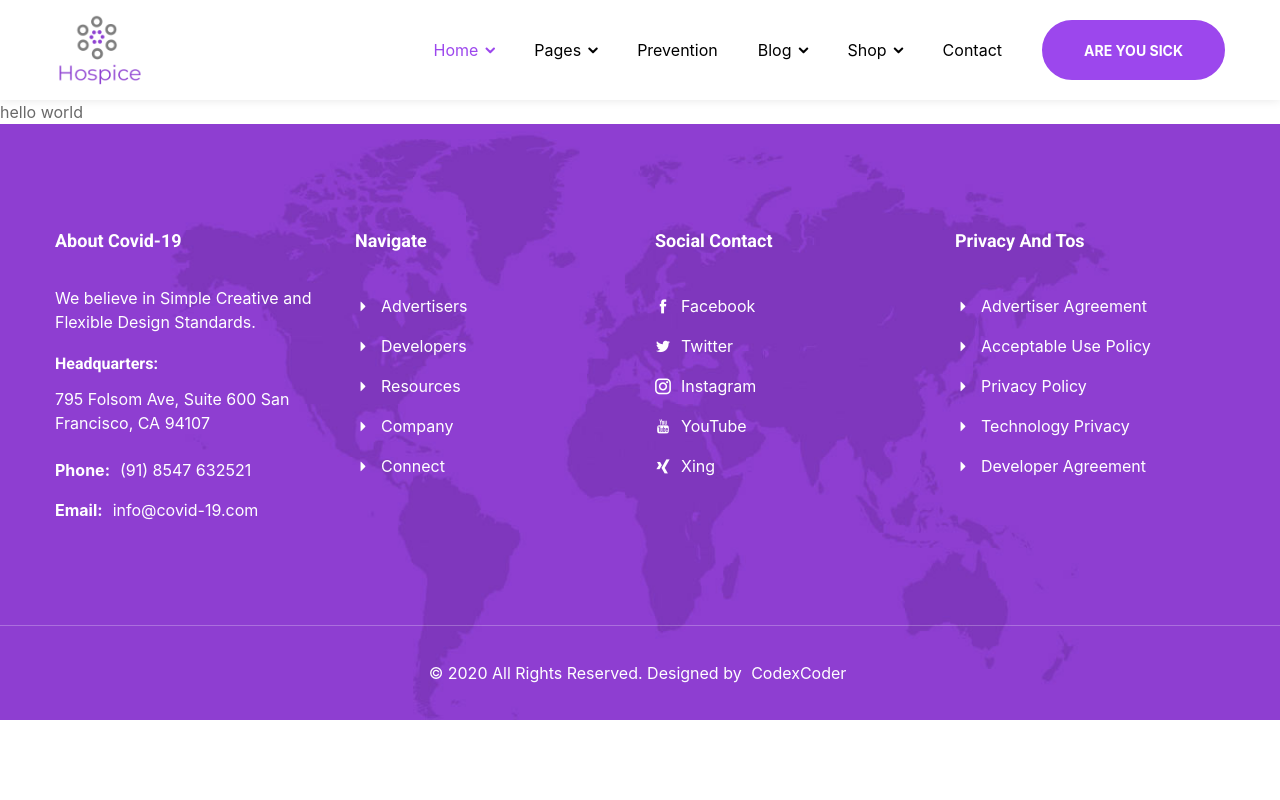
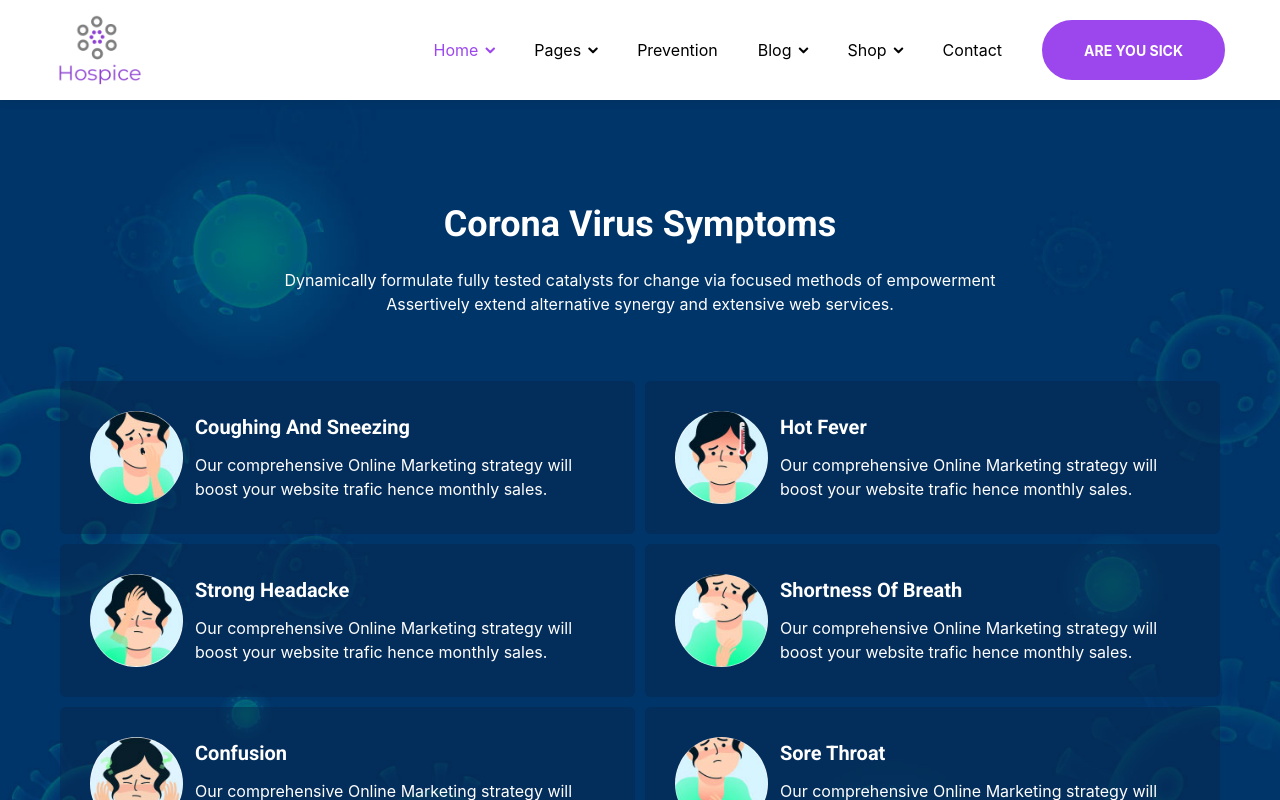
Before and after one commit to imrahulkumar/hospice, a React (Create React App) app: page /near-by-me in a window 1280 px wide. Shown: the top 800 px of the page. Built offline with nearby package versions, Linux system fonts and the light colour scheme.

Commit message:
near by me design added

```diff
--- a/src/component/dashboard/Dashboard.js
+++ b/src/component/dashboard/Dashboard.js
@@ -25,13 +25,12 @@ export default class Dashboard extends Component {
     }
     GetCovidCasesList = async () => {
         const res = await Axios.get(`https://api.covid19api.com/summary`);
-        this.setState({...res, covidApiResponse: res });
-        this.setState({...res, globalCases: res.data.Global });
+        this.setState({ ...res, covidApiResponse: res });
+        this.setState({ ...res, globalCases: res.data.Global });
     };
 
     render() {
-        console.log("covidApiResponse ", this.state.covidApiResponse);
-        const globalCaseCardList = Object.entries(this.state.globalCases).map((e, index) => ({
+            const globalCaseCardList = Object.entries(this.state.globalCases).map((e, index) => ({
             case: e[0],
             count: e[1],
             image: this.state.img[index]
--- a/src/component/header/Header.js
+++ b/src/component/header/Header.js
@@ -8,7 +8,7 @@ export default class Header extends Component {
                 <div className="mobile-menu">
                     <nav className="mobile-header">
                         <div className="header-logo">
-                            <a href="index.html"><img src="assets/images/logo/04.png" alt="logo"></img></a>
+                            <NavLink to="/"><img src="assets/images/logo/04.png" alt="logo"></img></NavLink>
                         </div>
                         <div className="header-bar">
                             <span></span>
@@ -81,7 +81,7 @@ export default class Header extends Component {
                         <div className="container">
                             <div className="primary-menu">
                                 <div className="logo">
-                                    <a href="index.html"><img src="assets/images/logo/04.png" alt="logo"></img></a>
+                                    <NavLink to="/"><img src="assets/images/logo/04.png" alt="logo"></img></NavLink>
                                 </div>
                                 <div className="main-area">
                                     <div className="main-menu">
--- a/src/component/nearBySupport/NearByMe.js
+++ b/src/component/nearBySupport/NearByMe.js
@@ -2,9 +2,102 @@ import React, { Component } from 'react';
 
 class NearByMe extends Component {
     render() {
+      const sectionStyle = {
+        backgroundImage: "url('assets/css/bg-image/service-bg.jpg')"
+      }
+
         return (
             <div>
-                hello world
+               <section className="service-section home-3 padding-tb" style={sectionStyle} id="symptoms">
+            <div className="container">
+                <div className="section-header wow fadeInUp" data-wow-delay="0.3s">
+                    <h2>Corona Virus Symptoms</h2>
+                    <p> Dynamically formulate fully tested catalysts for change via focused methods of empowerment Assertively extend alternative synergy and extensive web services.</p>
+                </div>
+                <div className="section-wrapper">
+                    <div className="row no-gutters justify-content-center">
+                        <div className="col-md-6 col-12 wow fadeInUp" data-wow-delay="0.3s">
+                            <div className="service-item style-2">
+                                <div className="service-inner">
+                                    <div className="service-thumb">
+                                        <img src="assets/images/service/home-3/service/01.jpg" alt="service"></img>
+                                    </div>
+                                    <div className="service-content">
+                                        <h4>Coughing And Sneezing</h4>
+                                        <p>Our comprehensive Online Marketing strategy will boost your website trafic hence monthly sales.</p>
+                                    </div>
+                                </div>
+                            </div>
+                        </div>
+                        <div className="col-md-6 col-12 wow fadeInUp" data-wow-delay="0.4s">
+                            <div className="service-item style-2">
+                                <div className="service-inner">
+                                    <div className="service-thumb">
+                                        <img src="assets/images/service/home-3/service/02.jpg" alt="service"></img>
+                                    </div>
+                                    <div className="service-content">
+                                        <h4>Hot Fever</h4>
+                                        <p>Our comprehensive Online Marketing strategy will boost your website trafic hence monthly sales.</p>
+                                    </div>
+                                </div>
+                            </div>
+                        </div>
+                        <div className="col-md-6 col-12 wow fadeInUp" data-wow-delay="0.5s">
+                            <div className="service-item style-2">
+                                <div className="service-inner">
+                                    <div className="service-thumb">
+                                        <img src="assets/images/service/home-3/service/03.jpg" alt="service"></img>
+                                    </div>
+                                    <div className="service-content">
+                                        <h4>Strong Headacke</h4>
+                                        <p>Our comprehensive Online Marketing strategy will boost your website trafic hence monthly sales.</p>
+                                    </div>
+                                </div>
+                            </div>
+                        </div>
+                        <div className="col-md-6 col-12 wow fadeInUp" data-wow-delay="0.6s">
+                            <div className="service-item style-2">
+                                <div className="service-inner">
+                                    <div className="service-thumb">
+                                        <img src="assets/images/service/home-3/service/04.jpg" alt="service"></img>
+                                    </div>
+                                    <div className="service-content">
+                                        <h4>Shortness Of Breath</h4>
+                                        <p>Our comprehensive Online Marketing strategy will boost your website trafic hence monthly sales.</p>
+                                    </div>
+                                </div>
+                            </div>
+                        </div>
+                        <div className="col-md-6 col-12 wow fadeInUp" data-wow-delay="0.7s">
+                            <div className="service-item style-2">
+                                <div className="service-inner">
+                                    <div className="service-thumb">
+                                        <img src="assets/images/service/home-3/service/05.jpg" alt="service"></img>
+                                    </div>
+                                    <div className="service-content">
+                                        <h4>Confusion</h4>
+                                        <p>Our comprehensive Online Marketing strategy will boost your website trafic hence monthly sales.</p>
+                                    </div>
+                                </div>
+                            </div>
+                        </div>
+                        <div className="col-md-6 col-12 wow fadeInUp" data-wow-delay="0.8s">
+                            <div className="service-item style-2">
+                                <div className="service-inner">
+                                    <div className="service-thumb">
+                                        <img src="assets/images/service/home-3/service/06.jpg" alt="service"></img>
+                                    </div>
+                                    <div className="service-content">
+                                        <h4>Sore Throat</h4>
+                                        <p>Our comprehensive Online Marketing strategy will boost your website trafic hence monthly sales.</p>
+                                    </div>
+                                </div>
+                            </div>
+                        </div>
+                    </div>
+                </div>
+            </div>
+        </section>
             </div>
         );
     }
```
